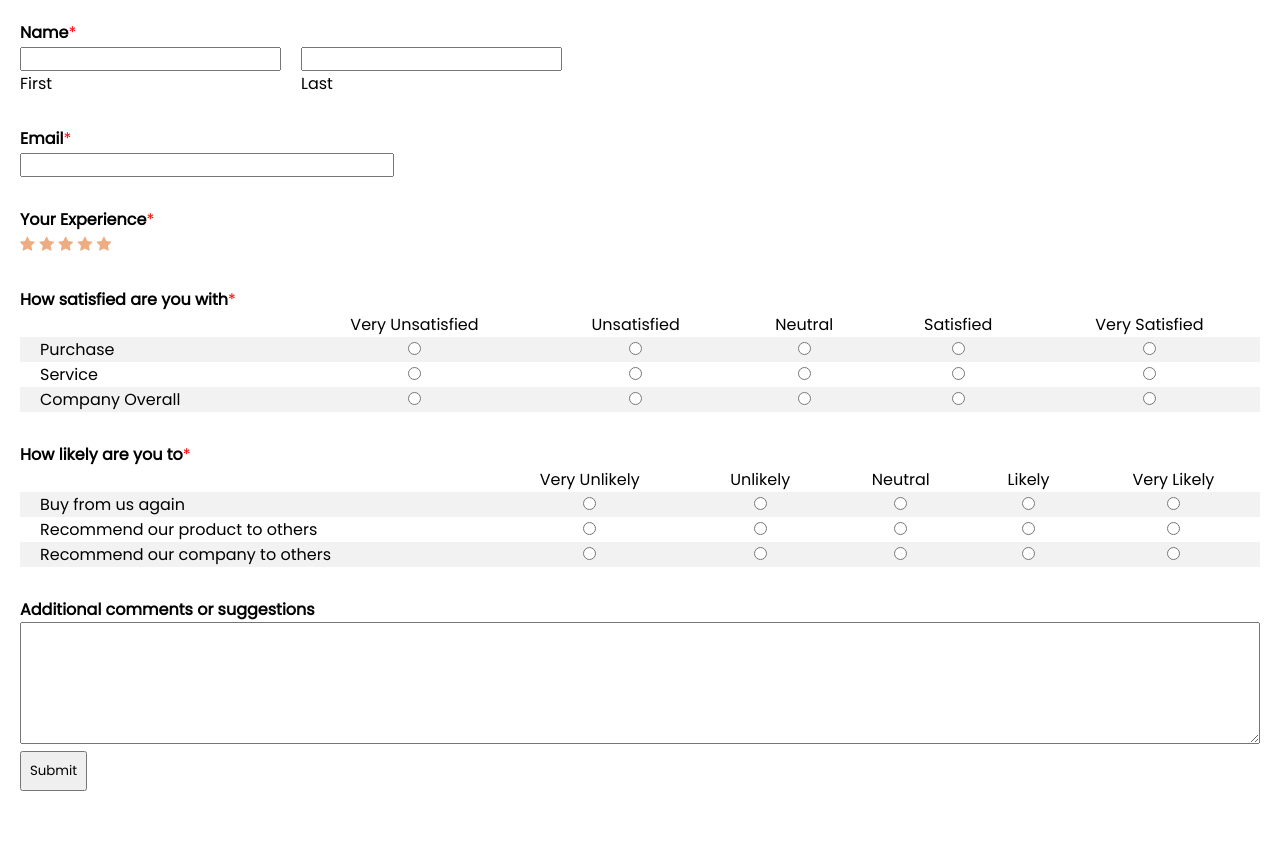
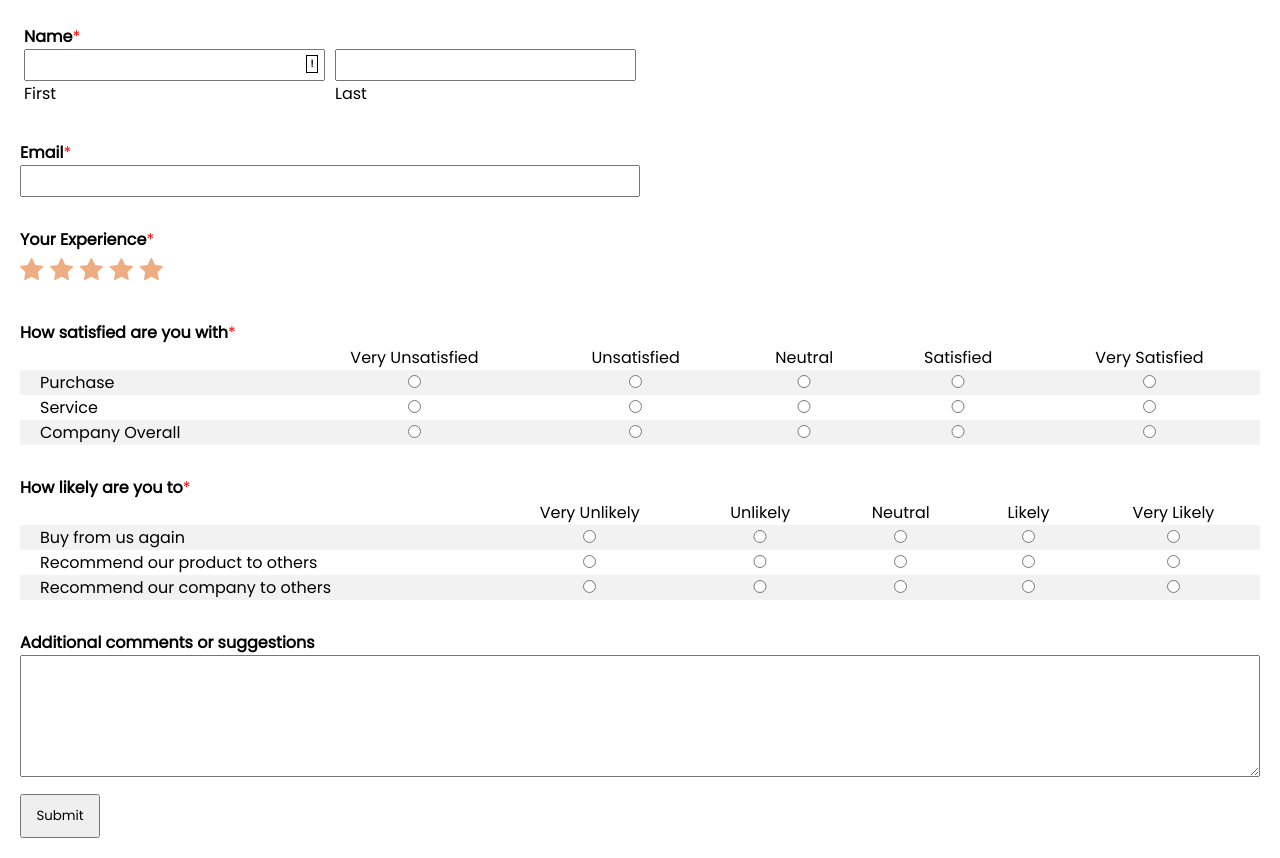
Before and after one commit to asaltcode/Task-8.2, a plain HTML site: page index.html in a window 1280 px wide. Before the commit the page ends 811 px from the top, so only its background shows below. Drawn offline with Linux system fonts and the light colour scheme.

Commit message:
input box exclamation simble add

```diff
--- a/index.html
+++ b/index.html
@@ -13,20 +13,25 @@
 
     <form>
         <div class="container">
+            <div class="inbox">
                 <div class="names">
                     <div class="name">
                         <label for="fName lName">Name</label><span class="asterisk">*</span><br>
-                    <input type="text" id="fName"><br>
+                        <div class="exBox">
+                            <input type="text" id="fName" autocomplete="off"><br>
+                            <span class="exclamation">!</span>
+                        </div>
                         <span>First</span>
                     </div>
                     <div class="lname">
-                    <input type="text" id="lName"><br>
+                        <input type="text" id="lName" autocomplete="off"><br>
                         <span>Last</span>
                     </div>
                 </div>
                 <div class="email">
                     <label for="Email">Email</label><span class="asterisk">*</span><br>
-                <input type="email" id="Email">
+                    <input type="email" id="Email" autocomplete="off">
+                </div>
             </div>
             <div class="experience">
                 <label for="stars">Your Experience</label><span class="asterisk">*</span><br>
@@ -116,7 +121,7 @@
                 <label for="comments">Additional comments or suggestions</label><br>
                 <textarea name="" id="comments" cols="100" rows="6"></textarea>
             </div>
-            <input type="submit" value="Submit">
+            <input id="submit" type="submit" value="Submit">
         </div>
     </form>
 </body>
--- a/style.css
+++ b/style.css
@@ -4,10 +4,9 @@
   padding: 0;
   box-sizing: border-box;
   font-family: "Poppins", sans-serif;
-  /* font-family: sans-serif; */
 }
 #Email {
-  width: 374px;
+  width: 100%;
 }
 .container {
   padding: 20px;
@@ -15,9 +14,16 @@
 .asterisk {
   color: red;
 }
+.inbox{
+  display: flex;
+  flex-direction: column;
+  width: 50%;
+}
 .names {
-  display: flex;
-  column-gap: 20px;
+  display: grid;
+  grid-template-columns: auto auto;
+  column-gap: 10px;
+  width: 100%;
 }
 .lname {
   align-self: end;
@@ -25,8 +31,13 @@
 label {
   font-weight: 700;
 }
-.stars {
-  font-size: 50px;
+.names, input{
+  width: 100%;
+  outline: none;
+  padding: 4px;
+}
+#stars {
+  font-size: 25px;
 }
 table {
   border-collapse: collapse;
@@ -56,3 +67,24 @@ input[type="submit"] {
 .comment {
   margin-top: 30px;
 }
+#submit{
+  margin-top: 10px;
+  width: 80px;
+  padding: 10px;
+}
+
+
+.exBox{
+  position: relative;
+}
+.exclamation{
+  outline: 1.5px solid black;
+  width: 10px;
+  padding: 0;
+  font-size: 10px;
+  text-align: center;
+  position: absolute;
+  font-weight: bolder;
+  right: 8px;
+  top: 7px;
+}
```
Lines whose indentation alone changed are shown as unchanged.
